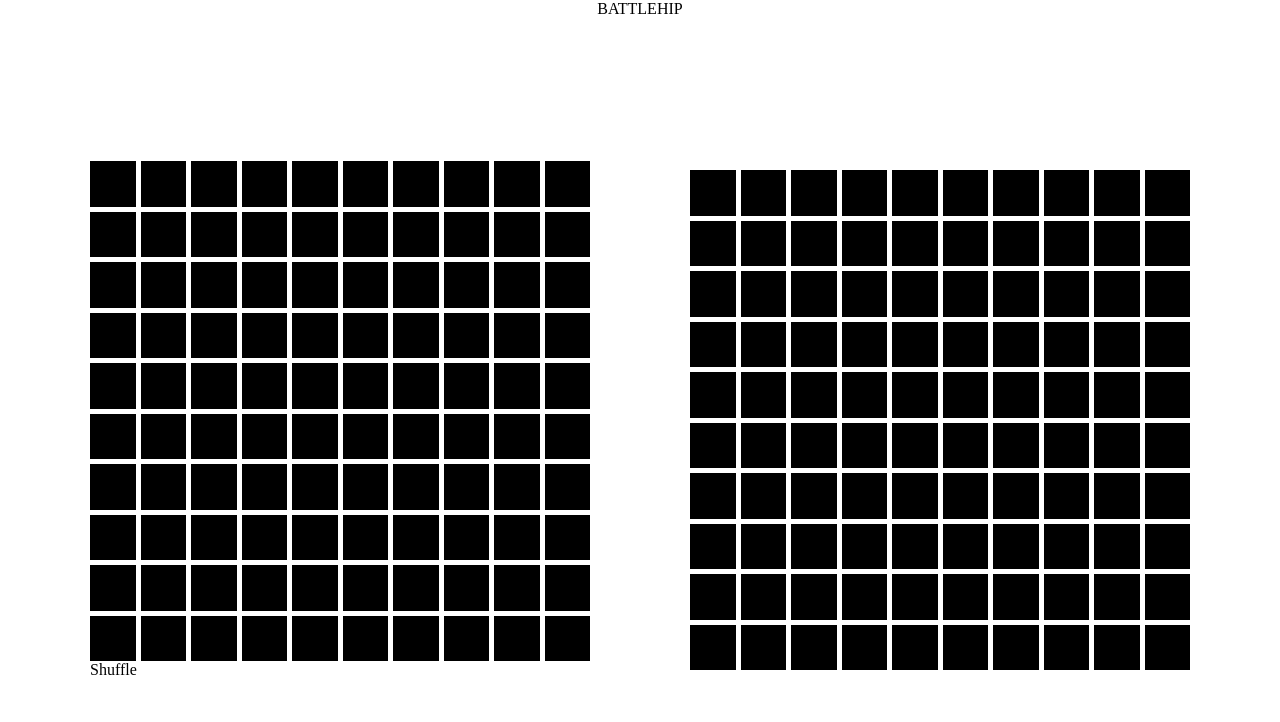
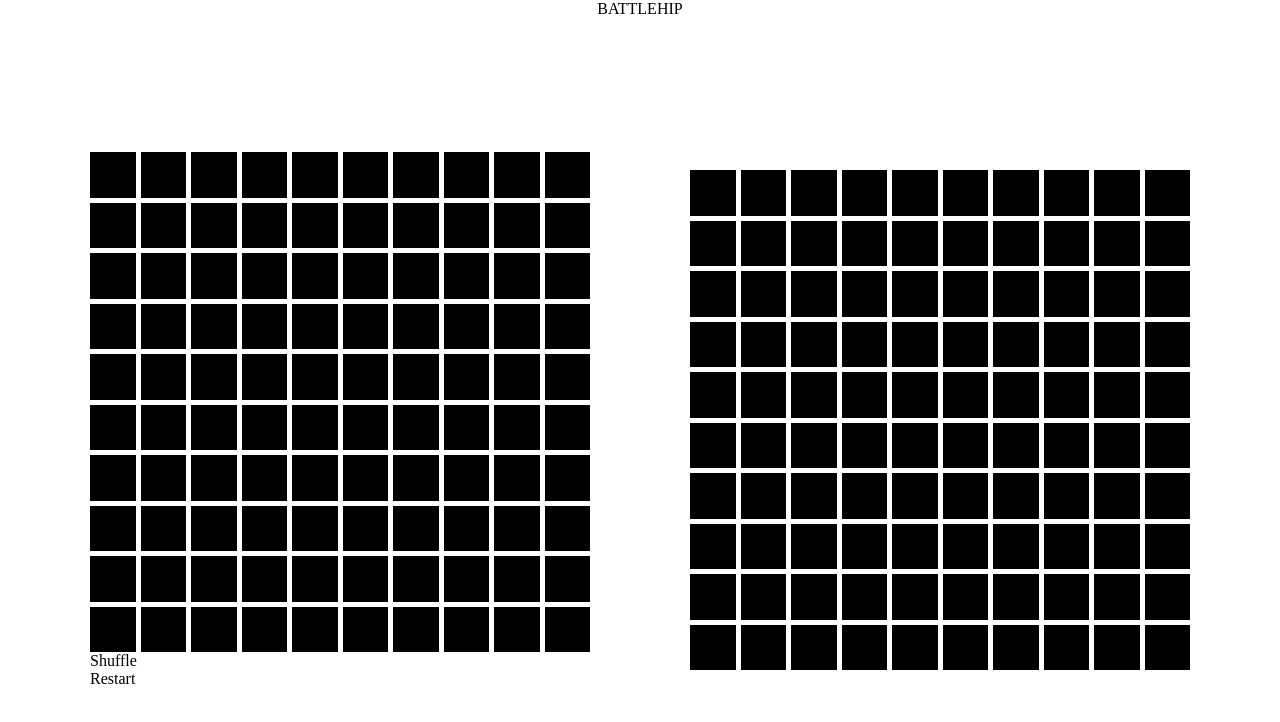
Before and after one commit to lnicepei/Battleship, a website built with webpack: page src/index.html in a window 1280 px wide. Built offline with nearby package versions, Linux system fonts and the light colour scheme.

Commit message:
Add restart div

```diff
--- a/src/index.html
+++ b/src/index.html
@@ -116,6 +116,9 @@
         <div class="human__shuffle">
           Shuffle
         </div>
+        <div class="human__restart">
+          Restart
+        </div>
       </div>
       <div class="computer">
         <div class="cell"></div>
```
